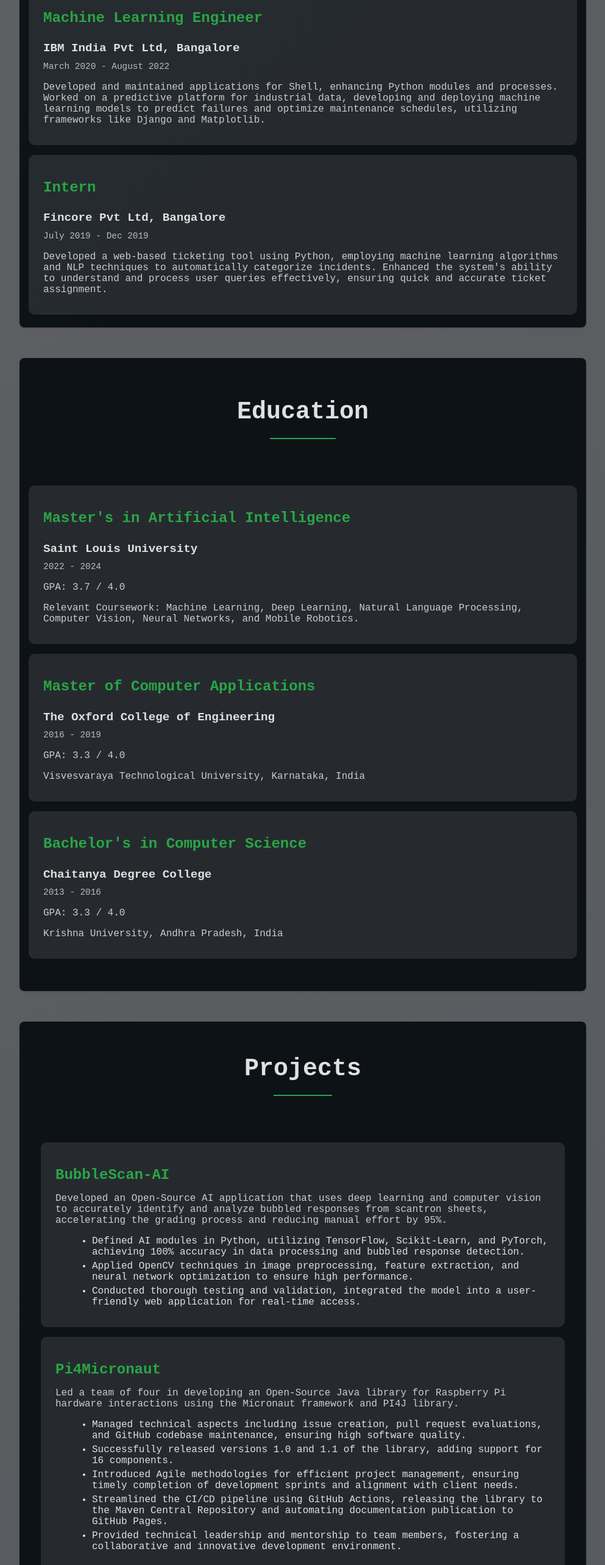
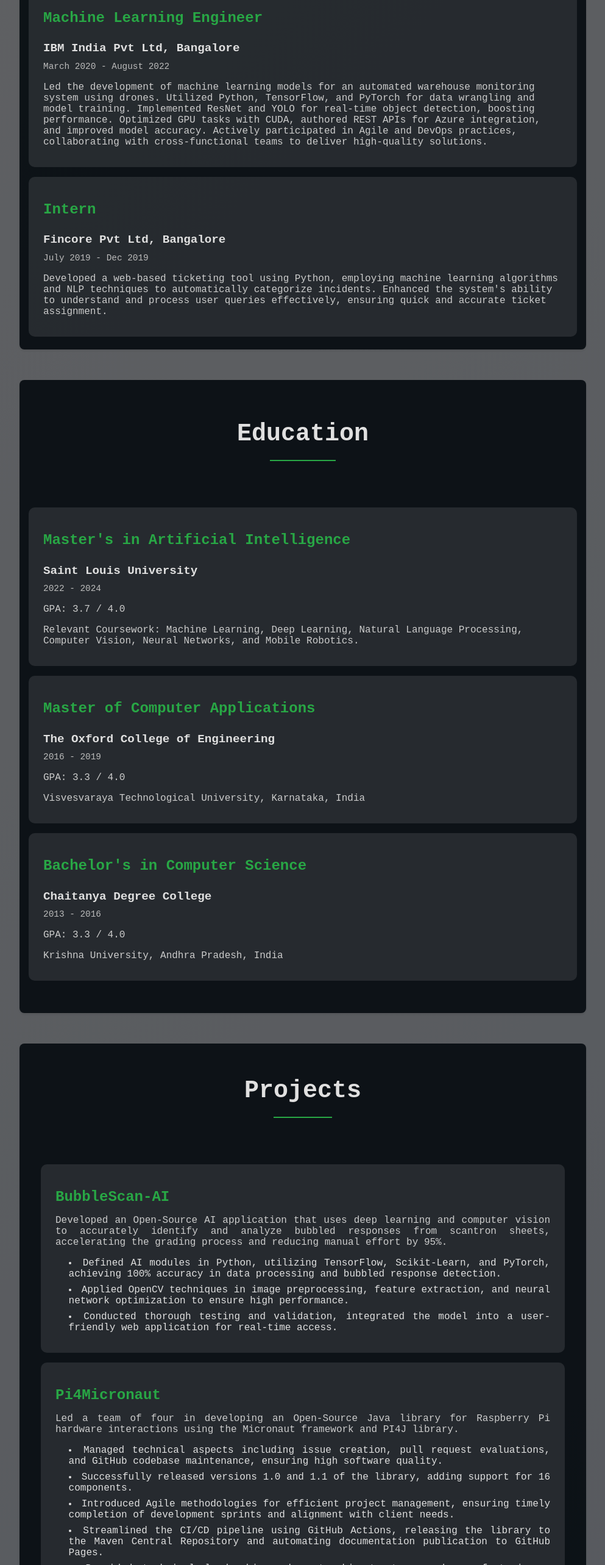
Before and after one commit to ruthvikm/Personal-Website, a React (Create React App) app: page / in a window 1280 px wide. Shown: the part 2160-4726 px from the top of the page at 61% size, without its empty margins (143-1136 px from the left). Built offline with nearby package versions, Linux system fonts and the light colour scheme.

Commit message:
bug fixes

```diff
--- a/package.json
+++ b/package.json
@@ -9,6 +9,7 @@
     "@testing-library/react": "^16.0.0",
     "@testing-library/user-event": "^14.5.2",
     "framer-motion": "^11.2.11",
+    "joi": "^17.13.3",
     "react": "^18.2.0",
     "react-dom": "^18.2.0",
     "react-router-dom": "^6.23.1",
@@ -42,6 +43,7 @@
     ]
   },
   "devDependencies": {
+    "@babel/plugin-proposal-private-property-in-object": "^7.14.5",
     "gh-pages": "^6.1.1"
   }
 }
--- a/public/index.html
+++ b/public/index.html
@@ -6,8 +6,8 @@
     <meta name="viewport" content="width=device-width, initial-scale=1" />
     <meta name="theme-color" content="#000000" />
     <meta
-      name="description"
-      content="Web site created using create-react-app"
+      name="Ruthvik's Portfolio"
+      content="Ruthvik's Portfolio"
     />
     <link rel="apple-touch-icon" href="%PUBLIC_URL%/worker.png" />
     <!--
--- a/src/App.js
+++ b/src/App.js
@@ -8,11 +8,12 @@
 import Skills from './components/Skills';
 import Experience from './components/Experience';
 import Education from './components/Education';
+import Pictures from './components/Pictures';
 import Footer from './components/Footer';
 import videoSrc from './assets/Black-bg.mov';
 import vidSrc from './assets/Jarvis.webm';
 import imgSrc from './assets/friends.png';
-import Pictures from './components/Pictures';
+
 
 
 const App = () => {
--- a/src/components/Experience.js
+++ b/src/components/Experience.js
@@ -19,7 +19,7 @@
                     <h4>IBM India Pvt Ltd, Bangalore</h4>
                     <span>March 2020 - August 2022</span>
                     <p>
-                        Developed and maintained applications for Shell, enhancing Python modules and processes. Worked on a predictive platform for industrial data, developing and deploying machine learning models to predict failures and optimize maintenance schedules, utilizing frameworks like Django and Matplotlib.
+                    Led the development of machine learning models for an automated warehouse monitoring system using drones. Utilized Python, TensorFlow, and PyTorch for data wrangling and model training. Implemented ResNet and YOLO for real-time object detection, boosting performance. Optimized GPU tasks with CUDA, authored REST APIs for Azure integration, and improved model accuracy. Actively participated in Agile and DevOps practices, collaborating with cross-functional teams to deliver high-quality solutions.
                     </p>
                 </div>
                 <div className="job">
--- a/src/index.css
+++ b/src/index.css
@@ -930,9 +930,53 @@
   color: #bbb;
 }
 
-.projects .project p {
+.projects .project p,
+.projects .project ul {
   font-size: 1em;
   color: #ccc;
+  text-align: justify; /* Justify the content */
+}
+
+.projects .project ul {
+  padding-left: 0.1em; /* Adjust this value to move the list items to the left */
+  list-style-position: inside; /* Ensure the list items are properly aligned */
+}
+
+.projects .project li {
+  font-size: 1em;
+  color: #e0e0e0;
+  margin-bottom: 0.5em; /* Add space between list items */
+}
+
+/* Responsive Adjustments */
+@media (max-width: 768px) {
+  .projects h2 {
+    font-size: 2em;
+  }
+
+  .projects .project h3 {
+    font-size: 1.3em;
+  }
+
+  .projects .project p,
+  .projects .project li {
+    font-size: 0.9em;
+  }
+}
+
+@media (max-width: 480px) {
+  .projects h2 {
+    font-size: 1.8em;
+  }
+
+  .projects .project h3 {
+    font-size: 1.2em;
+  }
+
+  .projects .project p,
+  .projects .project li {
+    font-size: 0.8em;
+  }
 }
 
 /* Skills Section */
```
Also changed, not shown: public/manifest.json, 2 other files (tests, documents, lock files or other folders).
